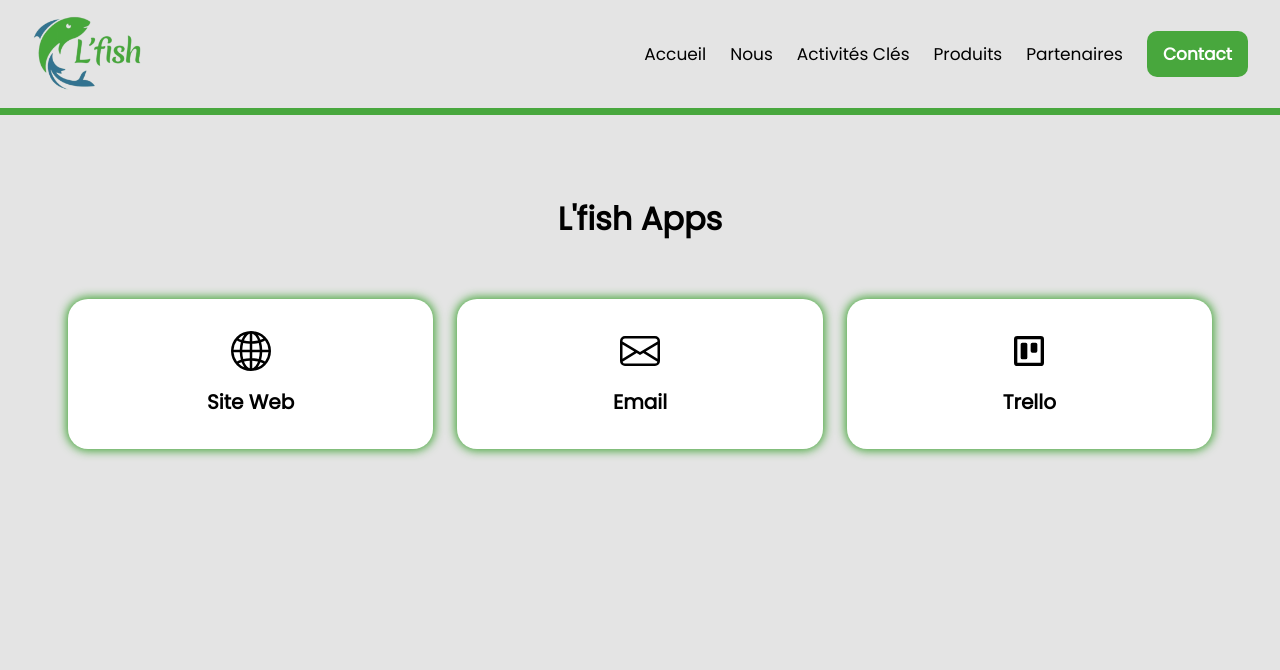
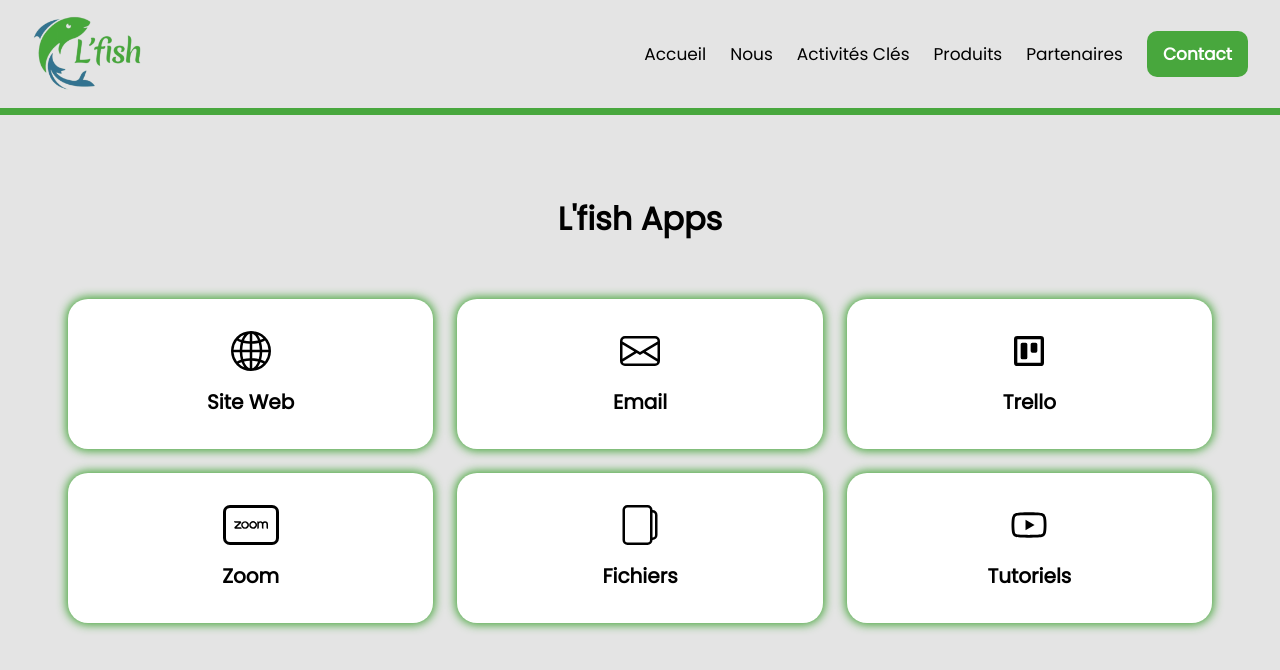
Before and after one commit to SamuelAMZ/lfish, a React (Create React App) app: page /apps in a window 1280 px wide. Shown: the top 670 px of the page. Built offline with nearby package versions, Linux system fonts and the light colour scheme.

Commit message:
video, zoom, files

```diff
--- a/public/index.html
+++ b/public/index.html
@@ -4,7 +4,7 @@
     <meta charset="utf-8" />
     <link rel="icon" href="%PUBLIC_URL%/favicon.ico" />
     <meta name="viewport" content="width=device-width, initial-scale=1" />
-    <meta name="theme-color" content="#000000" />
+    <meta name="theme-color" content="#fff" />
     <meta name="description" content="lfish" />
     <link rel="apple-touch-icon" href="%PUBLIC_URL%/logo192.png" />
     <!-- font -->
--- a/src/pages/Apps.jsx
+++ b/src/pages/Apps.jsx
@@ -1,6 +1,8 @@
 import React from "react";
-import { BsGlobe2, BsEnvelope } from "react-icons/bs";
+import { BsGlobe2, BsEnvelope, BsFilesAlt } from "react-icons/bs";
 import { RiTrelloLine } from "react-icons/ri";
+import { AiOutlineYoutube } from "react-icons/ai";
+import { SiZoom } from "react-icons/si";
 import Header from "../components/Header";
 import { Link } from "react-router-dom";
 
@@ -30,6 +32,31 @@ const Apps = () => {
             <p>Trello</p>
           </div>
         </a>
+        <a href="https://zoom.us/signin#/login">
+          <div className="app">
+            <SiZoom
+              className="icon"
+              style={{
+                border: "3px solid black",
+                width: "3.5rem",
+                borderRadius: "7px",
+              }}
+            />
+            <p>Zoom</p>
+          </div>
+        </a>
+        <a href="https://www.google.com/intl/fr/drive/">
+          <div className="app">
+            <BsFilesAlt className="icon" />
+            <p>Fichiers</p>
+          </div>
+        </a>
+        <a href="https://www.youtube.com/channel/UCYwdSLndTe823w9mpcr2nbw">
+          <div className="app">
+            <AiOutlineYoutube className="icon" />
+            <p>Tutoriels</p>
+          </div>
+        </a>
       </div>
     </>
   );
--- a/src/styles/pages/_apps.scss
+++ b/src/styles/pages/_apps.scss
@@ -63,9 +63,13 @@
       background-color: $primary;
       color: white;
     }
+    &:hover .icon {
+      border-color: white !important;
+    }
 
     .icon {
       font-size: 40px;
+
       @include b.breakpoint("500") {
         font-size: 35px;
       }
```
Also changed, not shown: src/styles/style.min.css, 1 other file (tests, documents, lock files or other folders).
